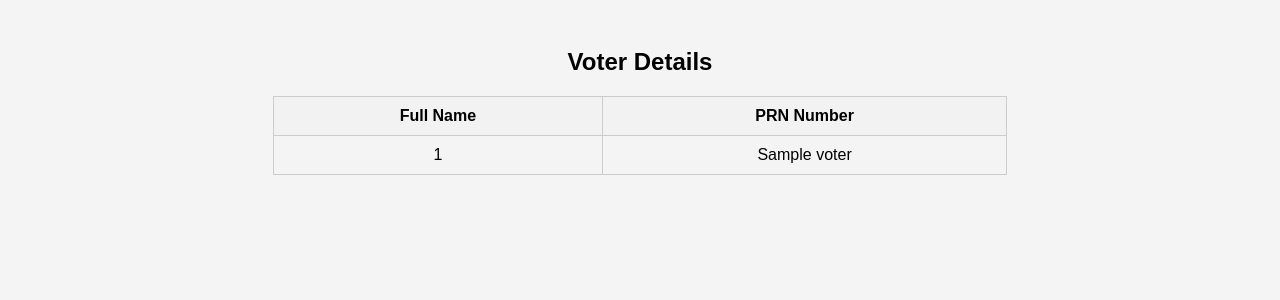
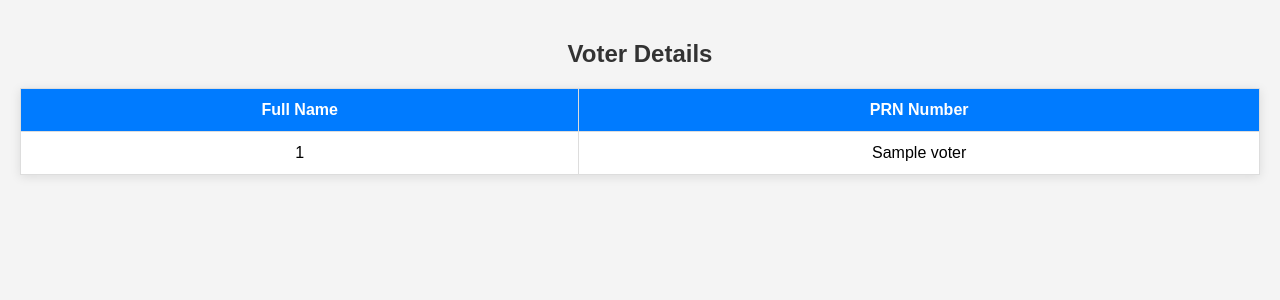
Before and after one commit to Swap-1-test/election, a Flask app: template result/templates/details.html in a window 1280 px wide. Shown: the top 300 px of the page. Run offline with Flask 3, Linux system fonts and the light colour scheme; the template is opened without the code that fills it: most values are stand-ins (such as "Sample title", 1, 10 or a date in 2020); some libraries are stand-ins or nearby versions.

Commit message:
new update

```diff
--- a/result/templates/details.html
+++ b/result/templates/details.html
@@ -8,43 +8,44 @@
         body {
             font-family: Arial, sans-serif;
             background-color: #f4f4f4;
+            margin: 0;
             padding: 20px;
+        }
+        h2 {
             text-align: center;
+            color: #333;
         }
         table {
-            width: 60%;
-            margin: 20px auto;
+            width: 100%;
+            margin: 20px 0;
             border-collapse: collapse;
-        }
-        table, th, td {
-            border: 1px solid #ccc;
+            box-shadow: 0 2px 10px rgba(0, 0, 0, 0.1);
         }
         th, td {
-            padding: 10px;
+            padding: 12px;
             text-align: center;
+            border: 1px solid #ddd;
+            background-color: #fff;
         }
         th {
-            background-color: #f2f2f2;
+            background-color: #007bff;
+            color: white;
         }
     </style>
 </head>
 <body>
     <h2>Voter Details</h2>
     <table>
-        <thead>
         <tr>
             <th>Full Name</th>
             <th>PRN Number</th>
         </tr>
-        </thead>
-        <tbody>
         {% for voter in voters %}
             <tr>
                 <td>{{ voter[0] }}</td>
                 <td>{{ voter[1] }}</td>
             </tr>
         {% endfor %}
-        </tbody>
     </table>
 </body>
 </html>
--- a/vote/app.py
+++ b/vote/app.py
@@ -56,24 +56,19 @@ def vote():
             return redirect('/thankyou')
 
         # Collect votes for each position
-        votes_to_insert = []  # List to hold vote insertions
-
+        votes_inserted = 0  # Count the number of successful votes inserted
         for position in candidates.keys():
             candidate = request.form.get(position)  # Get the selected candidate for each position
             if candidate:  # Check if a candidate was selected
-                votes_to_insert.append((position, candidate, session['full_name'], session['prn']))
+                # Insert vote into PostgreSQL along with voter's name and PRN
+                db_cursor.execute(
+                    "INSERT INTO votes (position, candidate, full_name, prn) VALUES (%s, %s, %s, %s)",
+                    (position, candidate, session['full_name'], session['prn'])
+                )
+                votes_inserted += 1
 
-        # Insert all votes at once
-        if votes_to_insert:
-            # Insert vote into PostgreSQL along with voter's name and PRN
-            db_cursor.executemany(
-                "INSERT INTO votes (position, candidate, full_name, prn) VALUES (%s, %s, %s, %s)",
-                votes_to_insert
-            )
+        if votes_inserted > 0:
             db_conn.commit()  # Save changes to the database
-            # Push vote data to Redis (this could be used for faster counting)
-            for position, candidate, full_name, prn in votes_to_insert:
-                redis_conn.rpush('votes', f'{position}:{candidate}')
 
         return redirect('/thankyou')
 
```
Also changed, not shown: result/templates/result.html (+2 -21 lines). Lines whose indentation alone changed are shown as unchanged.
